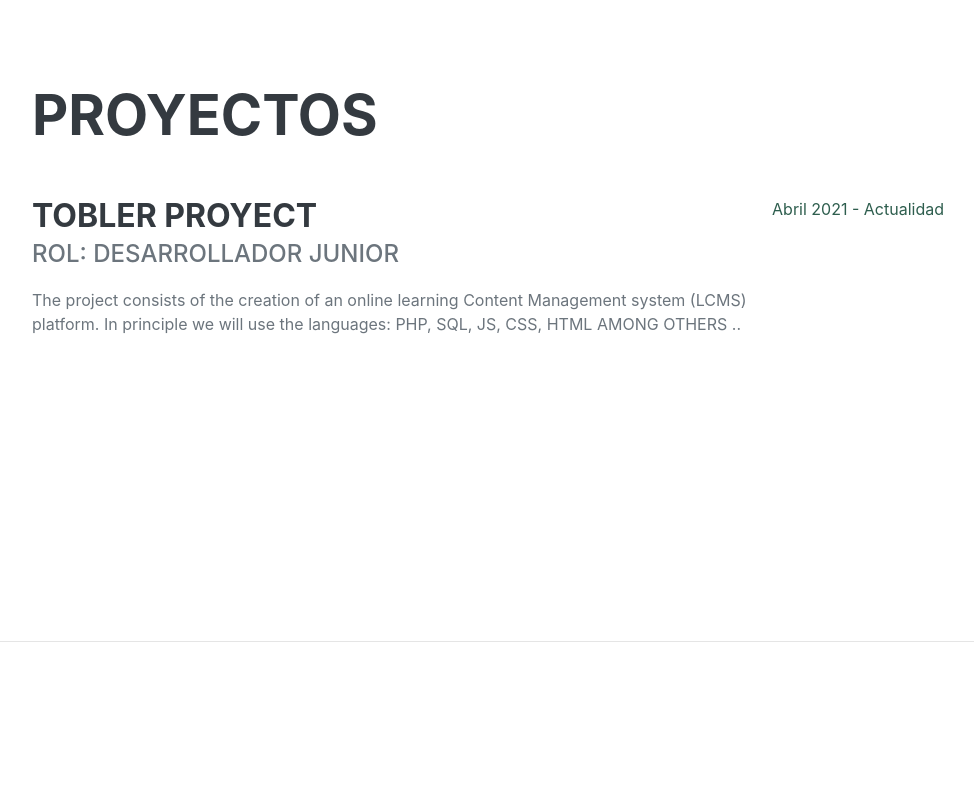
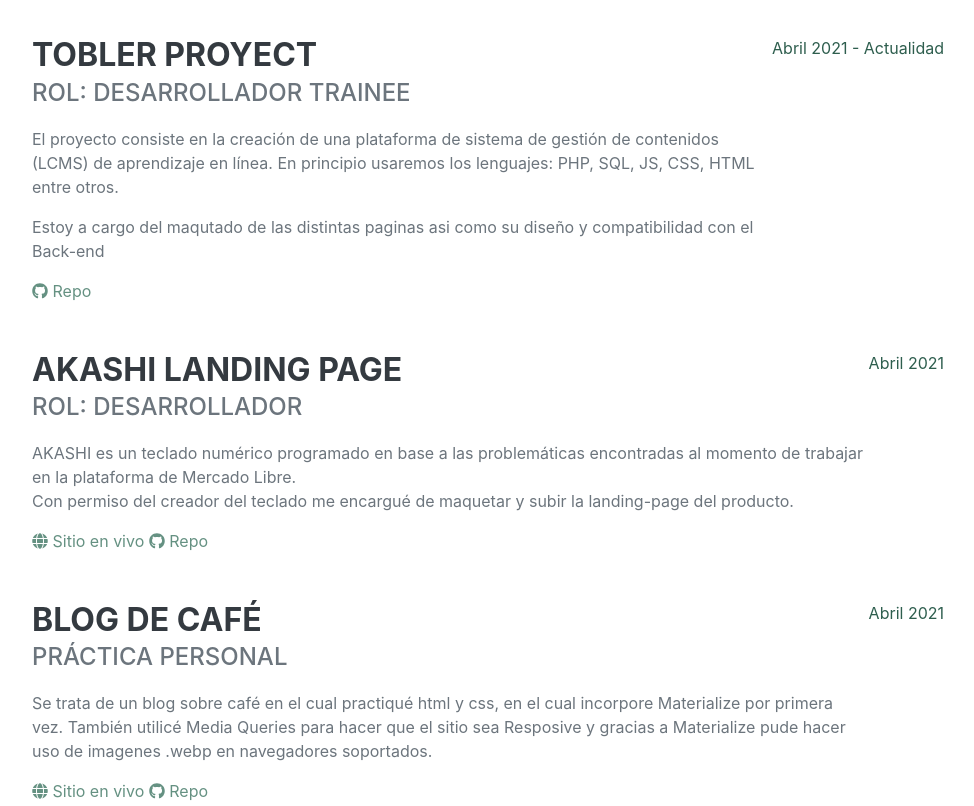
Before and after one commit to pepi1100/Portfolio, a plain HTML site: page index.html in a window 1280 px wide. Shown: the part 960-1766 px from the top of the page, without its empty margins (288-1262 px from the left). Drawn offline with nearby package versions, Linux system fonts and the light colour scheme; a web font is replaced by a local one.

Commit message:
Proyectos Agregados

```diff
--- a/index.html
+++ b/index.html
@@ -62,10 +62,28 @@
                     <div class="d-flex flex-column flex-md-row justify-content-between mb-5">
                         <div class="flex-grow-1">
                             <h3 class="mb-0">Tobler Proyect</h3>
-                            <div class="subheading mb-3">Rol: Desarrollador Junior</div>
-                            <p>The project consists of the creation of an online learning Content Management system (LCMS) platform. In principle we will use the languages: PHP, SQL, JS, CSS, HTML AMONG OTHERS ..</p>
+                            <div class="subheading mb-3">Rol: Desarrollador Trainee</div>
+                            <p>El proyecto consiste en la creación de una plataforma de sistema de gestión de contenidos (LCMS) de aprendizaje en línea. En principio usaremos los lenguajes: PHP, SQL, JS, CSS, HTML entre otros.</p>
+                            <p>Estoy a cargo del maqutado de las distintas paginas asi como su diseño y compatibilidad con el Back-end</p><a class="social-icon" target="_blank" href="https://github.com/Tobler-Software/toblerProjectTeams"><i class="fab fa-github"></i> Repo</a>
                         </div>
                         <div class="flex-shrink-0"><span class="text-primary">Abril 2021 - Actualidad</span></div>
+                    </div>
+
+                    <div class="d-flex flex-column flex-md-row justify-content-between mb-5">
+                        <div class="flex-grow-1">
+                            <h3 class="mb-0">AKASHI Landing Page</h3>
+                            <div class="subheading mb-3">Rol: Desarrollador</div>
+                            <p>AKASHI es un teclado numérico programado en base a las problemáticas encontradas al momento de trabajar en la plataforma de Mercado Libre. <br> Con permiso del creador del teclado me encargué de maquetar y subir la landing-page del producto. </p><a class="social-icon" target="_blank" href="https://pepi1100.github.io/AKASHI/"><i class="fas fa-globe"></i> Sitio en vivo</a> <a class="social-icon" target="_blank" href="https://github.com/pepi1100/AKASHI"><i class="fab fa-github"></i> Repo</a>
+                        </div>
+                        <div class="flex-shrink-0"><span class="text-primary">Abril 2021</span></div>
+                    </div>
+                    <div class="d-flex flex-column flex-md-row justify-content-between mb-5">
+                        <div class="flex-grow-1">
+                            <h3 class="mb-0">Blog de Café</h3>
+                            <div class="subheading mb-3">Práctica Personal</div>
+                            <p>Se trata de un blog sobre café en el cual practiqué html y css, en el cual incorpore Materialize por primera vez. También utilicé Media Queries para hacer que el sitio sea Resposive y gracias a Materialize pude hacer uso de imagenes .webp en navegadores soportados. </p><a class="social-icon" target="_blank" href="https://blog-decafe-1.netlify.app/"><i class="fas fa-globe"></i> Sitio en vivo</a> <a class="social-icon" target="_blank" href="https://github.com/pepi1100/Blog-de-Cafe"><i class="fab fa-github"></i> Repo</a>
+                        </div>
+                        <div class="flex-shrink-0"><span class="text-primary">Abril 2021</span></div>
                     </div>
                 </div>
             </section>
@@ -99,6 +117,7 @@
                     <ul class="list-inline dev-icons">
                         <li class="list-inline-item"><i class="fab fa-html5"></i></li>
                         <li class="list-inline-item"><i class="fab fa-css3-alt"></i></li>
+                        <li class="list-inline-item"><i class="fab fa-bootstrap"></i></li>
                         <li class="list-inline-item"><i class="fab fa-js-square"></i></li>
                         <li class="list-inline-item"><i class="fab fa-react"></i></li>
                         <li class="list-inline-item"><i class="fab fa-wordpress"></i></li>
```
